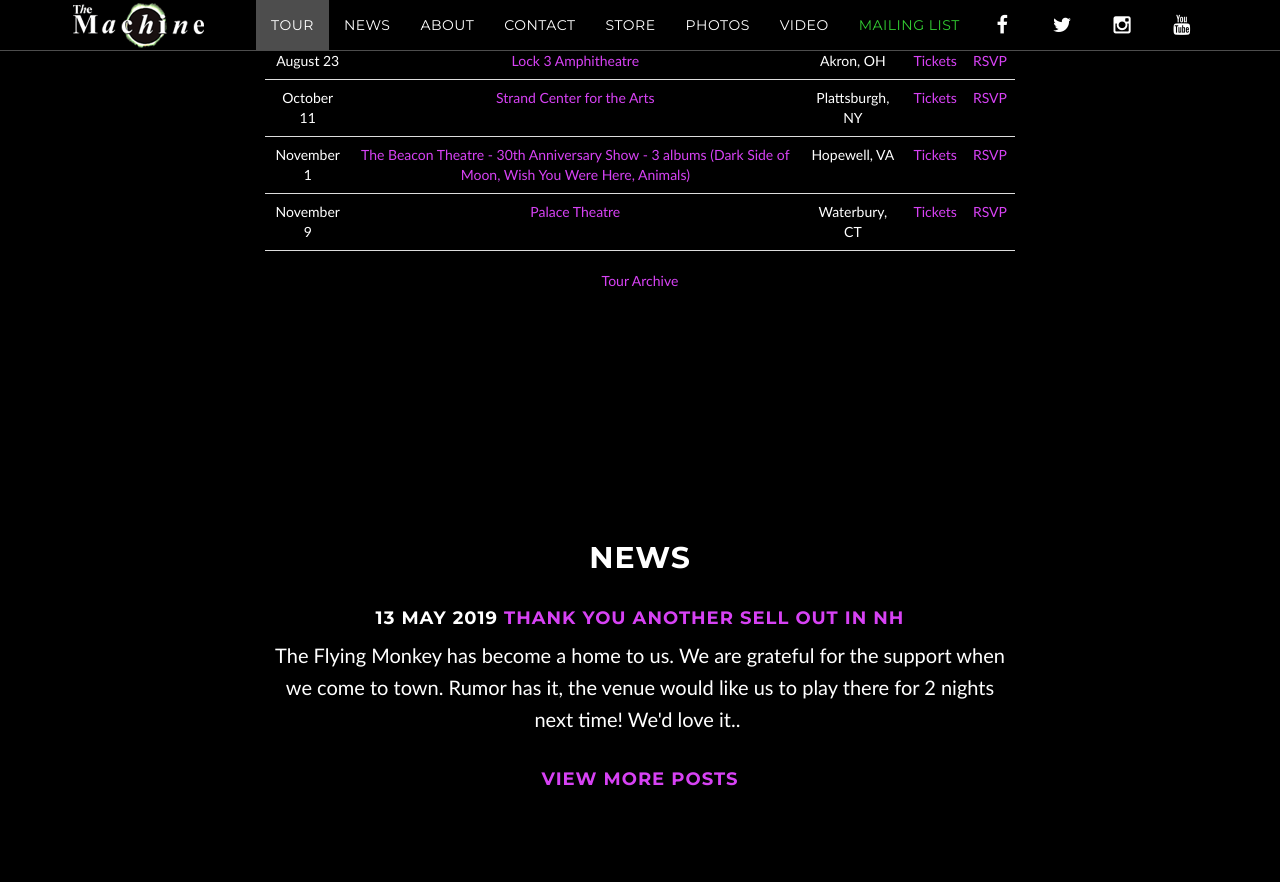
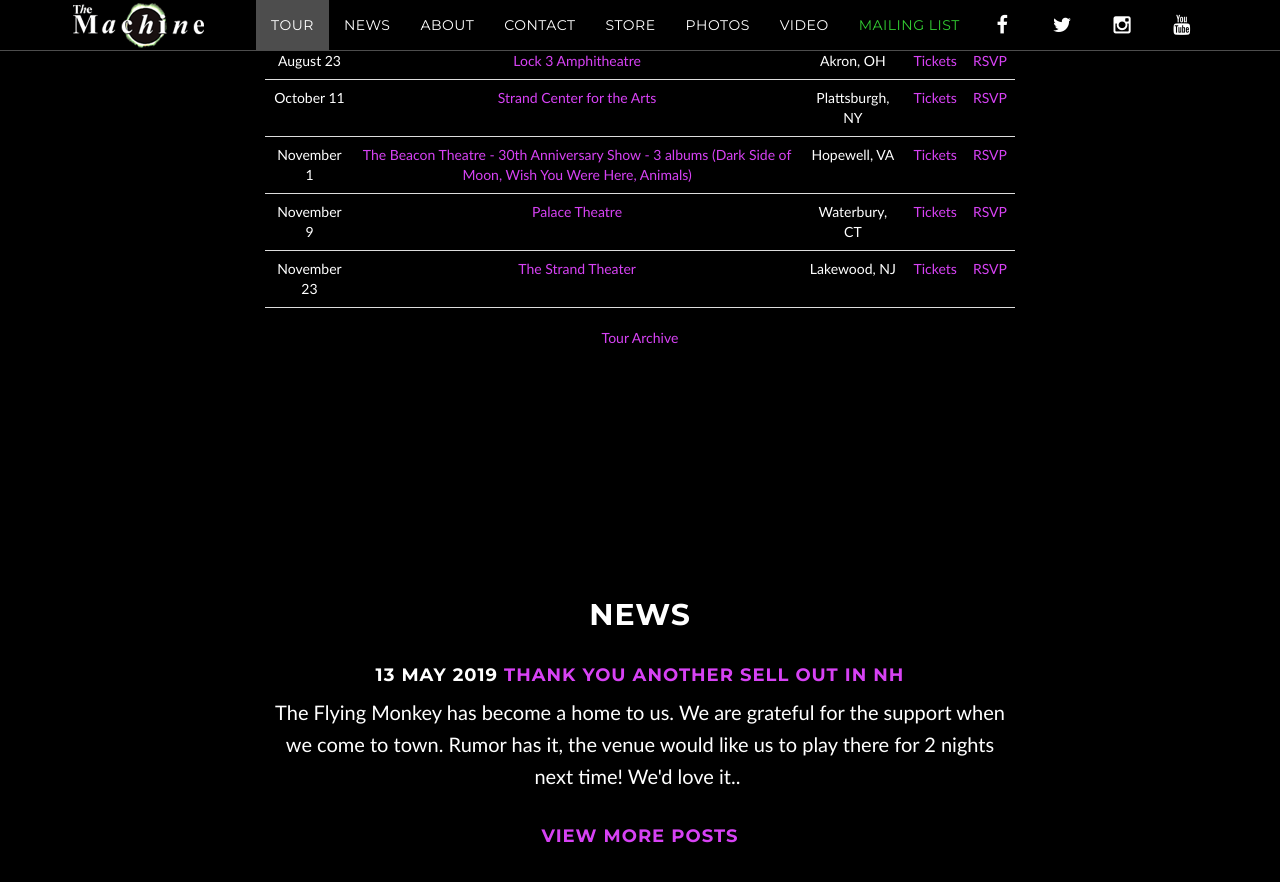
Before and after one commit to machineweb/machineweb.github.io, a Jekyll site: the page built from index.html, in a window 1280 px wide and 900 px high, scrolled down 1543 px. Shown: the top 882 px of the window. Built offline with Jekyll 4.4.1, drawn with Linux system fonts in a browser that asks for light colours; comment, search, counter and statistics services are not loaded.

Commit message:
New tour item

```diff
--- a/_data/tour.yml
+++ b/_data/tour.yml
@@ -3873,3 +3873,11 @@
     tickets-url: ""
     rsvp-url: ""
     order: "1573275600000"
+
+  - date: "November 23 2019"
+    venue: "The Strand Theater"
+    venue-url: "https://public.ticketbiscuit.com/Strand/Events/372619"
+    location: "Lakewood, NJ"
+    tickets-url: "https://public.ticketbiscuit.com/Strand/Events/372619"
+    rsvp-url: ""
+    order: "1574485200000"
```
